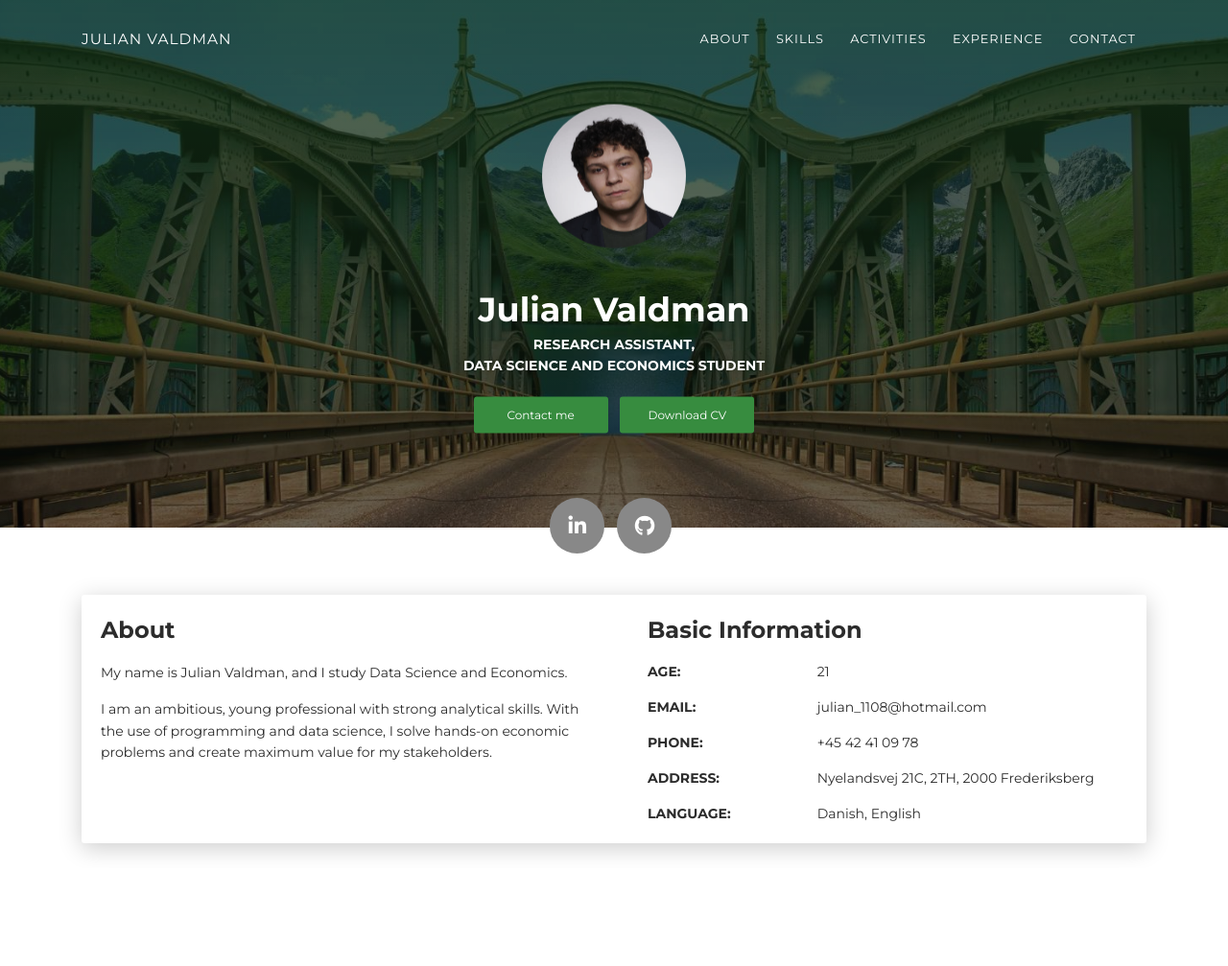
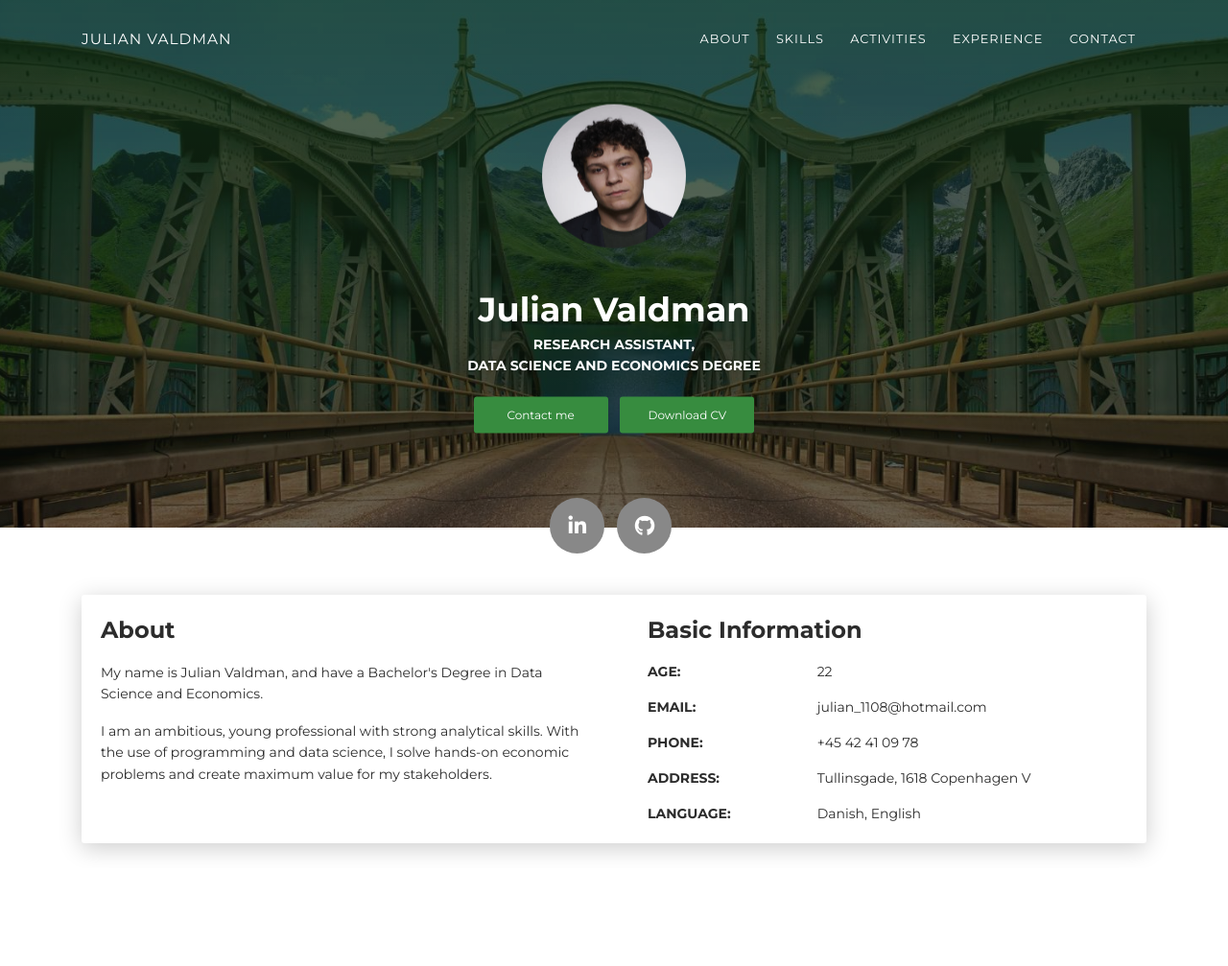
Before and after one commit to Jullemand/julianvaldman, a Flask app: page / in a window 1280 px wide. Shown: the top 1007 px of the page at 96% size. Run offline with Flask 2, Linux system fonts and the light colour scheme; data that the repository does not hold is empty; some libraries are stand-ins or nearby versions.

Commit message:
HTML updates

```diff
--- a/mail.py
+++ b/mail.py
@@ -18,15 +18,15 @@ class Mail():
 
         print(f"https://api.mailgun.net/v3/{self.domain_name}/messages")
 
-        a = requests.post(
+        res = requests.post(
             f"https://api.mailgun.net/v3/{self.domain_name}/messages",
             auth=("api", self.api_key),
             data={"from": f"Portfolio Page <mailgun@{self.domain_name}>",
                 "to": self.mail_receiver,
                 "subject": "Portfolio Page Visit",
                 "text": f"Time: {timestamp}"})
-        print("MAIL", a)
-        return a
+        print("MAIL", res)
+        return res
 
     def send_simple_message(self):
 
--- a/templates/index.html
+++ b/templates/index.html
@@ -50,7 +50,7 @@
         <div class="content-center">
           <div class="cc-profile-image"><a href="#"><img src="static/images/Head photo.png" alt="Image"/></a></div>
           <div class="h2 title">Julian Valdman</div>
-          <p class="category text-white">Research Assistant, <br> Data Science and Economics student</p>
+          <p class="category text-white">Research Assistant, <br> Data Science and Economics Degree </p>
             <a class="btn btn-primary smooth-scroll mr-2" href="#contact" data-aos="zoom-in" data-aos-anchor="data-aos-anchor">Contact me</a>
             <a class="btn btn-primary" href="#" data-aos="zoom-in" data-aos-anchor="data-aos-anchor">Download CV</a>
         </div>
@@ -77,7 +77,7 @@
         <div class="col-lg-6 col-md-12">
           <div class="card-body">
             <div class="h4 mt-0 title">About</div>
-            <p>My name is Julian Valdman, and I study Data Science and Economics.</p>
+            <p>My name is Julian Valdman, and have a Bachelor's Degree in Data Science and Economics.</p>
             <p>I am an ambitious, young professional with strong analytical skills.
               With the use of programming and data science, I solve hands-on economic problems and create maximum value for my stakeholders.</p>
           </div>
@@ -87,7 +87,7 @@
             <div class="h4 mt-0 title">Basic Information</div>
             <div class="row">
               <div class="col-sm-4"><strong class="text-uppercase">Age:</strong></div>
-              <div class="col-sm-8">21</div>
+              <div class="col-sm-8">22</div>
             </div>
             <div class="row mt-3">
               <div class="col-sm-4"><strong class="text-uppercase">Email:</strong></div>
@@ -99,7 +99,7 @@
             </div>
             <div class="row mt-3">
               <div class="col-sm-4"><strong class="text-uppercase">Address:</strong></div>
-              <div class="col-sm-8">Nyelandsvej 21C, 2TH, 2000 Frederiksberg</div>
+              <div class="col-sm-8">Tullinsgade, 1618 Copenhagen V</div>
             </div>
             <div class="row mt-3">
               <div class="col-sm-4"><strong class="text-uppercase">Language:</strong></div>
@@ -374,7 +374,7 @@
           <div class="card-body cc-education-header">
             <p>2019 - 2022</p>
             <div class="h5">Bachelor's Degree</div>
-            <div class="h6">(Ongoing)</div>
+            <div class="h6"></div>
           </div>
         </div>
         <div class="col-md-9" data-aos="fade-left" data-aos-offset="50" data-aos-duration="500">
@@ -485,7 +485,7 @@
         <div class="row">
           <div class="col-md-9">
             <div class="card mb-0" data-aos="zoom-in">
-              <div class="h4 text-center title">BEING FIXED --- Contact Me --- BEING FIXED</div>
+              <div class="h4 text-center title">Contact Me</div>
               <div class="row">
                 <div class="col-md-6">
                   <div class="card-body">
@@ -530,7 +530,7 @@
                 <div class="col-md-6">
                   <div class="card-body">
                     <p class="mb-0"><strong>Address </strong></p>
-                    <p class="pb-2">Nyelandsvej 21C, 2TH <br> 2000 Frederiksberg</p>
+                    <p class="pb-2">Tullinsgade, 1618 Copenhagen V</p>
                     <p class="mb-0"><strong>Phone</strong></p>
                     <p class="pb-2">+45 42 41 09 78</p>
                     <p class="mb-0"><strong>Email</strong></p>
@@ -555,7 +555,7 @@
       </div>
       <div class="h4 title text-center">Julian Valdman</div>
       <div class="text-center text-muted">
-        <p>Updated October 2021 <br> References can be provided upon request </p>
+        <p>Updated September 2022 <br> References can be provided upon request </p>
         <!-- <p>&copy; Creative CV. All rights reserved.<br>Design - <a class="credit" href="https://templateflip.com" target="_blank">TemplateFlip</a></p> -->
       </div>
     </footer>
```
